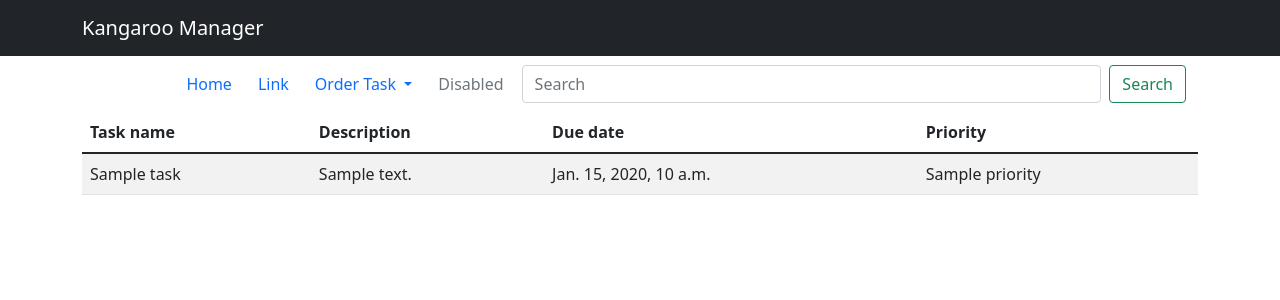
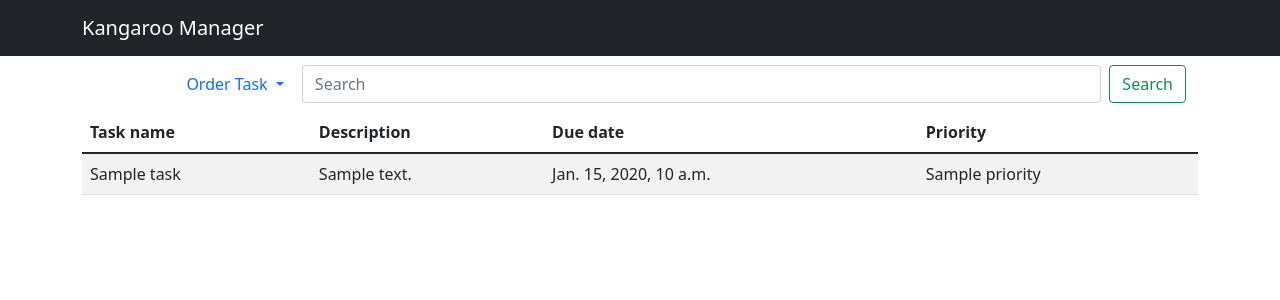
Before and after one commit to AhsanM1470/kangaroo-taskaroo, a Django app: template tasks/templates/task_search.html in a window 1280 px wide. Shown: the top 300 px of the page. Run offline with Django 4.2, Linux system fonts and the light colour scheme; the template is opened without the code that fills it: most values are stand-ins (such as "Sample title", 1, 10 or a date in 2020); some libraries are stand-ins or nearby versions.

Commit message:
refine page

```diff
--- a/tasks/templates/task_search.html
+++ b/tasks/templates/task_search.html
@@ -9,20 +9,8 @@
                 <div class="container-fluid">
                     <a class="navbar-brand" href="{% url 'task_search' %}">Navbar</a>
 
-                    <button class="navbar-toggler" type="button" data-bs-toggle="collapse"
-                            data-bs-target="#navbarSupportedContent" aria-controls="navbarSupportedContent"
-                            aria-expanded="false" aria-label="Toggle navigation">
-                        <span class="navbar-toggler-icon"></span>
-                    </button>
-
                     <div class="collapse navbar-collapse" id="navbarSupportedContent">
                         <ul class="navbar-nav me-auto mb-2 mb-lg-0">
-                            <li class="nav-item">
-                                <a class="nav-link active" aria-current="page" href="#">Home</a>
-                            </li>
-                            <li class="nav-item">
-                                <a class="nav-link" href="#">Link</a>
-                            </li>
                             <li class="nav-item dropdown">
                                 <a class="nav-link dropdown-toggle" href="#" role="button" data-bs-toggle="dropdown"
                                    aria-expanded="false">
@@ -39,9 +27,6 @@
                                         by priority (high)</a></li>
                                 </ul>
                             </li>
-                            <li class="nav-item">
-                                <a class="nav-link disabled" aria-disabled="true">Disabled</a>
-                            </li>
                         </ul>
 
                         <input class="form-control me-2" name="q" type="search" placeholder="Search"
@@ -52,12 +37,12 @@
             </nav>
         </form>
 
-        <table class="table  table-striped" >
+        <table class="table table-striped">
             <thead>
             <tr>
                 <th scope="col">Task name</th>
                 <th scope="col">Description</th>
-                <th scope="col" >Due date</th>
+                <th scope="col">Due date</th>
                 <th scope="col">Priority</th>
             </tr>
             </thead>
@@ -65,7 +50,7 @@
             {% for task in data %}
                 <tr>
                     <td>{{ task.name }}</td>
-                    <td style="max-width:420px;word-wrap:break-word;" >{{ task.description }}</td>
+                    <td style="max-width:420px;word-wrap:break-word;">{{ task.description }}</td>
                     <td>{{ task.due_date }}</td>
                     <td>{{ task.priority }}</td>
                 </tr>
```
